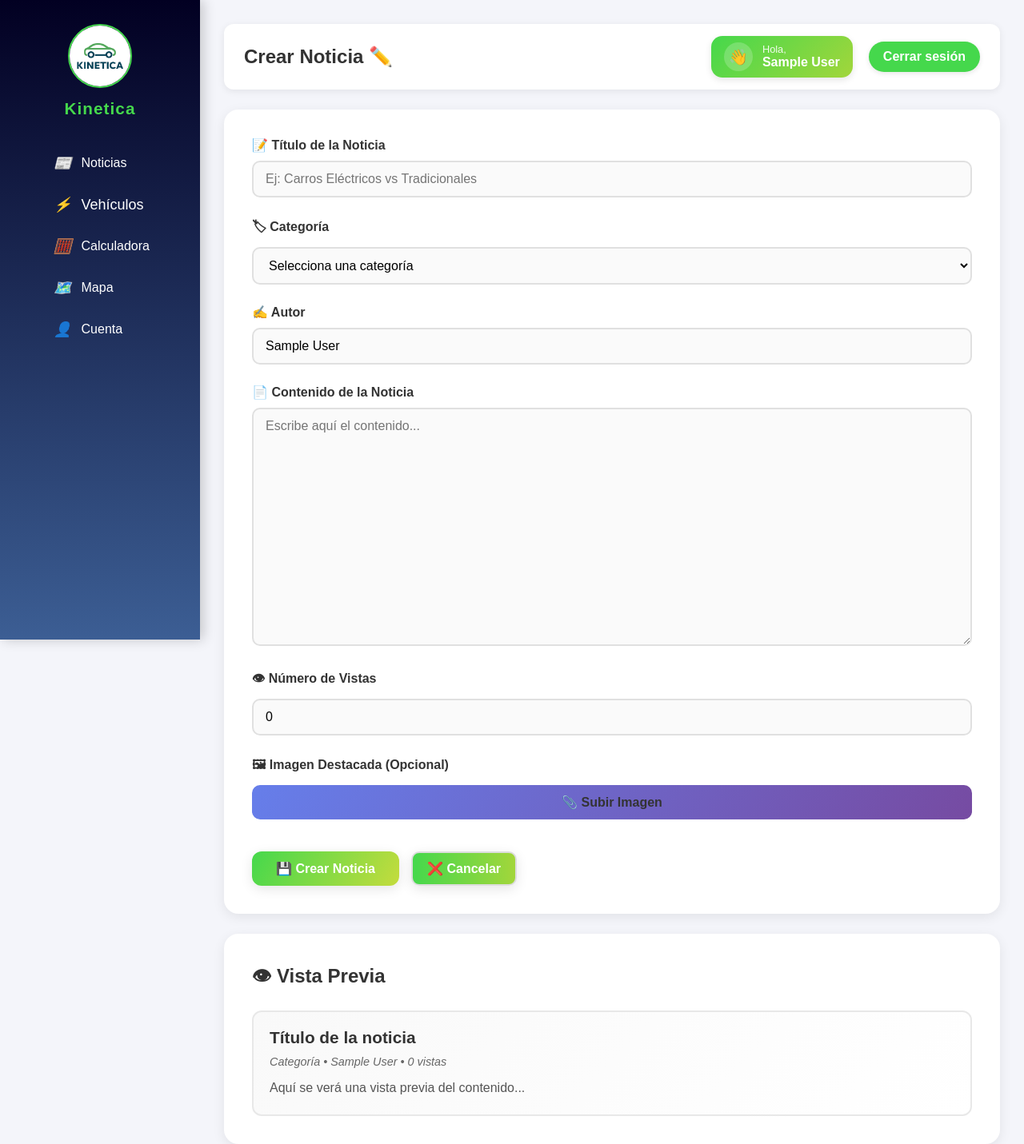
After one commit to Dark-Fax/proyecto_web, a Flask app: page /noticias/crear_formulario in a window 1280 px wide. The commit adds this page. Shown: the whole page at 80% size. Run offline with Flask 3, Linux system fonts and the light colour scheme; the visitor is signed in with stand-in values (Sample User, id 1).

Commit message:
CRUD de Noticias y Sistema de Usuarios

```diff
--- a/app/models/usuario.py
+++ b/app/models/usuario.py
@@ -19,6 +19,9 @@ class Usuario(db.Model): #Definimos una clase llamada 'Usuario',
     #telefono que sera un String de longitud 10 y que no puede ser null
     telefono = db.Column(db.String(10), nullable=False)
 
+    #Nuevo, rol de usuario (admin o usuario)    -----> nueva agregacion
+    rol = db.Column(db.String(50), nullable=False, default="usuario")
+
     # ✅ Guardar la contraseña encriptada
     def set_password(self, password):
         self.password_hash = generate_password_hash(password)
--- a/app/routes/main_routes.py
+++ b/app/routes/main_routes.py
@@ -6,7 +6,7 @@ main = Blueprint('main', __name__)
 def home():
     # Si el usuario ya inició sesión, lo mandamos directo a crear noticias
     if 'usuario_nombre' in session:
-        return redirect(url_for('noticias.crear'))
+        return redirect(url_for('noticias.crear_formulario'))
     return redirect(url_for('usuarios.login'))
 
 # Mantener /dashboard para otras secciones que no sean noticias
--- a/app/routes/noticias_routes.py
+++ b/app/routes/noticias_routes.py
@@ -1,43 +1,190 @@
-from flask import Blueprint, render_template, session, redirect, url_for, flash
+from flask import Blueprint, render_template, request, redirect, url_for, flash, session, current_app
+from app import db
+from app.models.noticia import Noticia
+from functools import wraps
+from werkzeug.utils import secure_filename
+import os
 
-noticias = Blueprint("noticias", __name__, url_prefix="/noticias")
 
-@noticias.route("/")
-def listar():
-    if "usuario_nombre" not in session:
-        flash("Debes iniciar sesión", "danger")
-        return redirect(url_for("usuarios.login"))
 
-    nombre_usuario = session["usuario_nombre"]
+
+noticias = Blueprint(
+    "noticias",
+    __name__,
+    url_prefix="/noticias",
+)
+
+# -------------------------------
+# DECORADORES
+# -------------------------------
+
+
+def login_required(f):
+    @wraps(f)
+    def decorated_function(*args, **kwargs):
+        if "usuario_nombre" not in session:
+            flash("Debes iniciar sesión", "danger")
+            return redirect(url_for("usuarios.login"))
+        return f(*args, **kwargs)
+
+    return decorated_function
+
+
+def admin_required(f):
+    @wraps(f)
+    def decorated_function(*args, **kwargs):
+        if session.get("rol") != "admin":
+            flash("No tienes permisos para esta acción", "danger")
+            return redirect(url_for("noticias.listar"))
+        return f(*args, **kwargs)
+
+    return decorated_function
+
+
+# -------------------------------
+# RUTAS CRUD NOTICIAS
+# -------------------------------
+
+
+# Listar noticias (todos los usuarios)
+
+
+@noticias.route("/inicio")
+@login_required
+def inicio_noticias():
     return render_template(
-        "noticias/listar_Noticias.html",
-        usuario_nombre=nombre_usuario,
-        titulo_pagina="Listado de Noticias 📰"
+        "noticias/inicio_noticias.html",
+        usuario_nombre=session["usuario_nombre"],
+        titulo_pagina="Inicio Noticias"
     )
 
-@noticias.route("/crear")
-def crear():
-    if "usuario_nombre" not in session:
-        flash("Debes iniciar sesión", "danger")
-        return redirect(url_for("usuarios.login"))
-
-    nombre_usuario = session["usuario_nombre"]
+@noticias.route("/listar")
+@login_required
+def listar():
+    noticias_all = Noticia.query.all()
     return render_template(
-        "noticias/crear_Noticias.html",
-        usuario_nombre=nombre_usuario,
-        titulo_pagina="Crear Noticia ✏️"
+        "noticias/listar_noticias.html",
+        noticias=noticias_all,
+        usuario_nombre=session["usuario_nombre"],
+        titulo_pagina="Listado de Noticias 📰",
     )
 
-@noticias.route("/editar/<int:id>")
+
+# Formulario real de creación de noticia (solo admin)
+@noticias.route("/crear_formulario", methods=["GET", "POST"])
+@login_required
+@admin_required
+def crear_formulario():
+    if request.method == "POST":
+        titulo = request.form["titulo"]
+        categoria = request.form["categoria"]
+        autor = session.get("usuario_nombre")
+        contenido = request.form["contenido"]
+        vistas = int(request.form.get("vistas", 0))
+        imagen = request.files.get('imagen')  # <-- request.files, no request.form
+        filename = None
+        if imagen and imagen.filename != '':
+            if '.' in imagen.filename and imagen.filename.rsplit('.', 1)[1].lower() in current_app.config['ALLOWED_EXTENSIONS']:
+                filename = secure_filename(imagen.filename)
+                # Guardar en la carpeta configurada en __init__.py
+                save_path = os.path.join(current_app.config['UPLOAD_FOLDER'], filename)
+
+                imagen.save(save_path)
+            else:
+                flash("Formato de imagen no permitido", "danger")
+
+        nueva_noticia = Noticia(
+            titulo=titulo,
+            categoria=categoria,
+            autor=autor,
+            contenido=contenido,
+            vistas=vistas,
+            imagen=filename,
+        )
+        db.session.add(nueva_noticia)
+        db.session.commit()
+        flash("Noticia creada correctamente", "success")
+        return redirect(url_for("noticias.listar"))
+
+    return render_template(
+        "noticias/crear_noticias_formulario.html",
+        usuario_nombre=session["usuario_nombre"],
+        titulo_pagina="Crear Noticia ✏️",
+    )
+
+
+# Ver noticia individual (todos los usuarios)
+@noticias.route("/ver/<int:id>")
+@login_required
+def ver(id):
+    noticia = Noticia.query.get_or_404(id)
+    return render_template(
+        "noticias/ver_noticia.html",
+        noticia=noticia,
+        usuario_nombre=session["usuario_nombre"],
+        titulo_pagina=noticia.titulo,
+    )
+
+
+# Editar noticia (solo admin)
+@noticias.route("/editar/<int:id>", methods=["GET", "POST"])
+@login_required
+@admin_required
 def editar(id):
-    if "usuario_nombre" not in session:
-        flash("Debes iniciar sesión", "danger")
-        return redirect(url_for("usuarios.login"))
+    noticia = Noticia.query.get_or_404(id)
+    print("Request method:", request.method)
+    print("Form data:", request.form)
 
-    nombre_usuario = session["usuario_nombre"]
+    if request.method == "POST":
+        # Actualizar campos de texto
+        noticia.titulo = request.form["titulo"]
+        noticia.categoria = request.form["categoria"]
+        noticia.contenido = request.form["contenido"]
+        noticia.vistas = int(request.form.get("vistas", noticia.vistas))
+
+        # ---------------------------
+        # Procesar la imagen (debug)
+        # ---------------------------
+        imagen = request.files.get('imagen')
+        print("Imagen recibida:", imagen)  # debug
+        if imagen and imagen.filename != '':
+            filename = secure_filename(imagen.filename)
+            ext = filename.rsplit('.', 1)[1].lower()
+            print("Nombre seguro:", filename, "Extensión:", ext)
+            if ext in current_app.config['ALLOWED_EXTENSIONS']:
+                save_path = os.path.join(current_app.config['UPLOAD_FOLDER'], filename)
+                print("Guardando imagen en:", save_path)
+                imagen.save(save_path)
+                noticia.imagen = filename
+                print("Nombre de imagen actualizado en la noticia:", noticia.imagen)
+            else:
+                flash("Formato de imagen no permitido", "danger")
+
+        # Guardar cambios en la base de datos
+        db.session.commit()
+        flash("Noticia actualizada correctamente", "success")
+        return redirect(url_for("noticias.listar"))
+
     return render_template(
-        "noticias/editar_Noticias.html",
-        id=id,
-        usuario_nombre=nombre_usuario,
-        titulo_pagina="Editar Noticia ✏️"
+        "noticias/editar_noticias.html",
+        noticia=noticia,
+        usuario_nombre=session["usuario_nombre"],
+        titulo_pagina="Editar Noticia ✏️",
     )
+
+
+# Eliminar noticia (solo admin)
+@noticias.route("/eliminar/<int:id>", methods=["POST"])
+@login_required
+@admin_required
+def eliminar(id):
+    # Evitar que se borren las noticias de prueba
+    if id in [1, 2]:
+        flash("No se puede eliminar esta noticia de prueba", "info")
+        return redirect(url_for("noticias.listar"))
+
+    noticia = Noticia.query.get_or_404(id)
+    db.session.delete(noticia)
+    db.session.commit()
+    flash("Noticia eliminada correctamente", "success")
+    return redirect(url_for("noticias.listar"))
--- /dev/null
+++ b/app/templates/noticias/crear_noticias_formulario.html
@@ -0,0 +1,113 @@
+<!DOCTYPE html>
+<html lang="es">
+
+<head>
+    <meta charset="UTF-8">
+    <meta name="viewport" content="width=device-width, initial-scale=1.0">
+    <title>Kinetica - Crear Noticia</title>
+    <link rel="icon" href="{{ url_for('static', filename='img/Logo.png.jpg') }}" type="image/x-icon">
+    <link rel="stylesheet" href="{{ url_for('static', filename='css/Crear_Noticias.css') }}" />
+    <link rel="stylesheet" href="{{ url_for('static', filename='css/Editar_Noticias.css') }}" />
+</head>
+
+<body>
+
+    {% include 'partials/sidebar.html' %}
+
+    <main class="content">
+        {% include 'partials/header_usuario.html' %}
+
+        <section class="main-section">
+
+            <form action="{{ url_for('noticias.crear_formulario') }}" method="POST" enctype="multipart/form-data" class="edit-form">
+
+                <div class="form-section">
+                    <label for="titulo">📝 Título de la Noticia</label>
+                    <input type="text" id="titulo" name="titulo" placeholder="Ej: Carros Eléctricos vs Tradicionales" required>
+                </div>
+
+                <div class="form-section">
+                    <label for="categoria">🏷 Categoría</label>
+                    <select id="categoria" name="categoria" required>
+                        <option value="">Selecciona una categoría</option>
+                        <option value="tecnologia">Tecnología</option>
+                        <option value="medio-ambiente">Medio Ambiente</option>
+                        <option value="finanzas">Finanzas</option>
+                        <option value="mantenimiento">Mantenimiento</option>
+                        <option value="guia">Guía</option>
+                        <option value="actualidad">Actualidad</option>
+                    </select>
+                </div>
+
+                <div class="form-section">
+                    <label for="autor">✍ Autor</label>
+                    <input type="text" id="autor" name="autor" value="{{ session['usuario_nombre'] }}" required>
+                </div>
+
+                <div class="form-section">
+                    <label for="contenido">📄 Contenido de la Noticia</label>
+                    <textarea id="contenido" name="contenido" rows="15" placeholder="Escribe aquí el contenido..." required></textarea>
+                </div>
+
+                <div class="form-section">
+                    <label for="vistas">👁 Número de Vistas</label>
+                    <input type="number" id="vistas" name="vistas" value="0" min="0" required>
+                </div>
+
+                <div class="form-section">
+                    <label>🖼 Imagen Destacada (Opcional)</label>
+                    <div class="file-upload">
+                        <input type="file" id="imagen" name="imagen" accept="image/*">
+                        <label for="imagen" class="file-label">📎 Subir Imagen</label>
+                    </div>
+                </div>
+
+                <div class="form-actions">
+                    <button type="submit" class="btn-save">💾 Crear Noticia</button>
+                    <a href="{{ url_for('noticias.listar') }}" class="btn-cancel">❌ Cancelar</a>
+                </div>
+
+            </form>
+
+            <!-- Vista previa -->
+            <div class="preview-section">
+                <h3>👁 Vista Previa</h3>
+                <div class="preview-card">
+                    <h4 id="preview-titulo">Título de la noticia</h4>
+                    <p class="preview-meta"><span id="preview-categoria">Categoría</span> • <span
+                            id="preview-autor">{{ session['usuario_nombre'] }}</span> • <span id="preview-vistas">0</span> vistas</p>
+                    <p class="preview-content">Aquí se verá una vista previa del contenido...</p>
+                </div>
+            </div>
+
+        </section>
+    </main>
+
+    <script>
+        // Actualizar vista previa en tiempo real
+        document.getElementById('titulo').addEventListener('input', function () {
+            document.getElementById('preview-titulo').textContent = this.value || 'Título de la noticia';
+        });
+
+        document.getElementById('categoria').addEventListener('change', function () {
+            const options = this.options;
+            const selectedOption = options[options.selectedIndex];
+            document.getElementById('preview-categoria').textContent = selectedOption.text || 'Categoría';
+        });
+
+        document.getElementById('autor').addEventListener('input', function () {
+            document.getElementById('preview-autor').textContent = this.value || 'Autor';
+        });
+
+        document.getElementById('vistas').addEventListener('input', function () {
+            document.getElementById('preview-vistas').textContent = this.value || '0';
+        });
+
+        document.getElementById('contenido').addEventListener('input', function () {
+            const preview = document.querySelector('.preview-content');
+            preview.textContent = this.value.substring(0, 150) + '...';
+        });
+    </script>
+
+</body>
+</html>
--- a/app/templates/partials/sidebar.html
+++ b/app/templates/partials/sidebar.html
@@ -5,7 +5,7 @@
     </div>
     <nav>
         <ul>
-            <li><i class="icon">📰</i><a href="{{ url_for('noticias.crear') }}">Noticias</a></li>
+            <li><i class="icon">📰</i><a href="{{ url_for('noticias.inicio_noticias') }}">Noticias</a></li>
             <li class="icon"><i class="icon">⚡</i><a href="{{ url_for('vehiculos.listar') }}">Vehículos</a></li>
             <li><i class="icon">🧮</i><a href="{{ url_for('calculadora.index') }}">Calculadora</a></li>
             <li><i class="icon">🗺️</i><a href="{{ url_for('mapa.index') }}">Mapa</a></li>
```
Also changed, not shown: app/__init__.py (+12 -0 lines), app/models/noticia.py (added, +12 -0 lines), app/routes/usuarios_routes.py (+7 -5 lines), app/templates/noticias/Inicio_Noticias.html (renamed from app/templates/noticias/crear_Noticias.html, +15 -41 lines), app/templates/noticias/editar_Noticias.html (+26 -33 lines), app/templates/noticias/listar_Noticias.html (+16 -82 lines), app/templates/noticias/ver_noticia.html (added, +25 -0 lines), app/static/img/noticias/RobloxScreenShot20250613_230017011.png (added), app/static/img/noticias/imagen_3.PNG (added), app/static/img/noticias/pantalla_inicio.PNG (added), app/static/img/noticias/scp_069.PNG (added).
